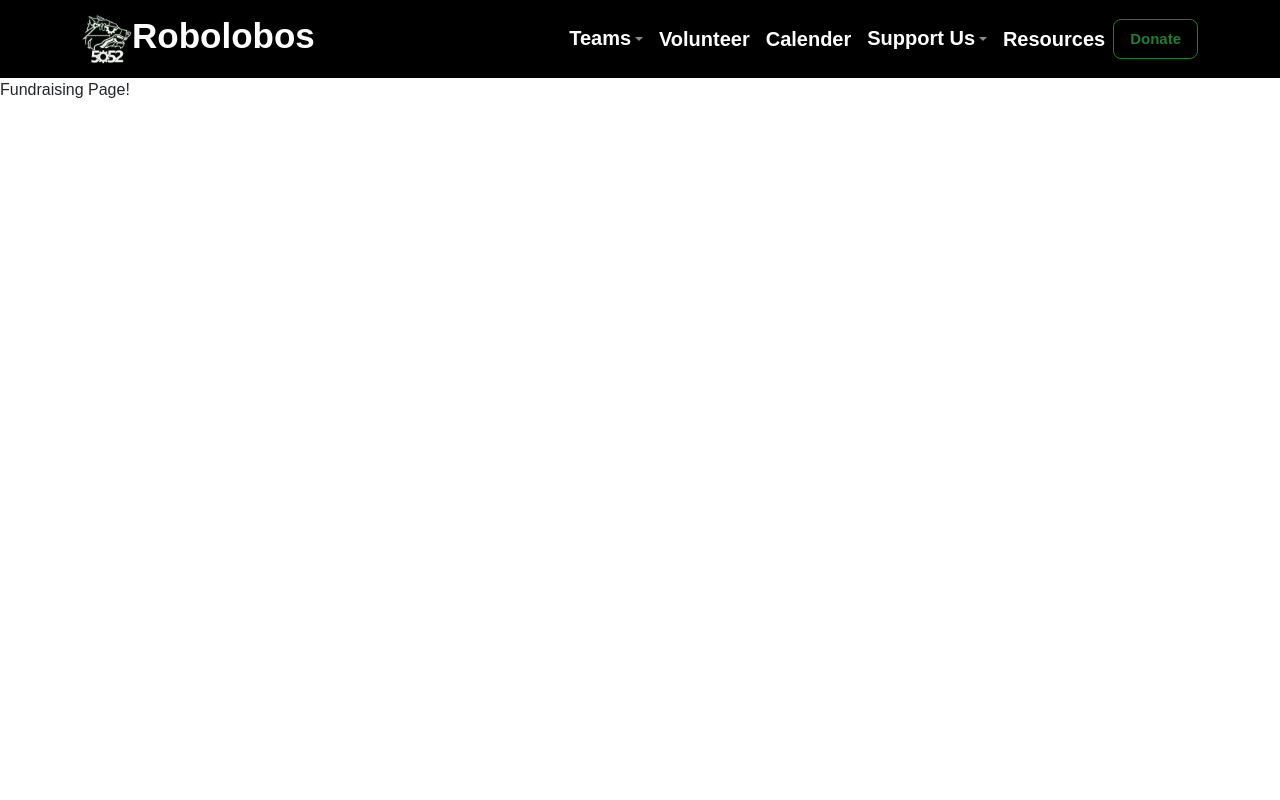
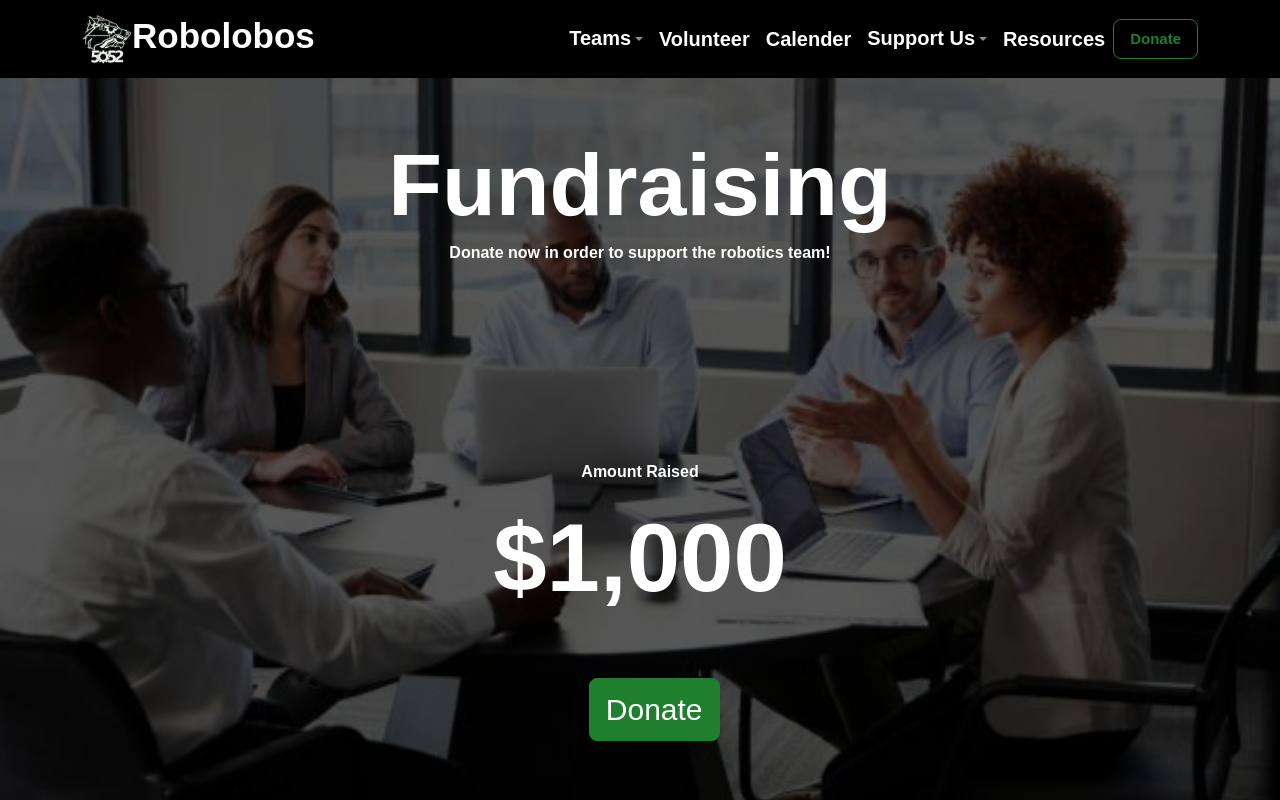
Before and after one commit to git-yash/robolobos-website, a React (Create React App) app: page /Support-Us/Fundraising in a window 1280 px wide. Built offline with nearby package versions, Linux system fonts and the light colour scheme.

Commit message:
started FundraisingPage.tsx

```diff
--- /dev/null
+++ b/src/Screens/SupportUsDropDown/FundraisingPage/FundraisingPage.css
@@ -0,0 +1,72 @@
+.FundraisingTitle {
+    width: 100%;
+    text-align: center;
+    margin: auto;
+    font-size: 550%;
+    height: 30px;
+    padding-top: 0;
+    font-weight: bold;
+}
+
+.FundraisingSubTitle {
+    width: 50%;
+    text-align: center;
+    margin: auto;
+    font-size: 100%;
+    height: 80%;
+    font-weight: bold;
+}
+
+.FundraisingCenter {
+    height: 200px;
+    align-content: center;
+    padding-left: 46%;
+    padding-top: 2%;
+    horiz-align: center;
+    align-items: center;
+    vertical-align: center;
+}
+
+.FundraisingCenter2 {
+    height: 200px;
+    align-content: center;
+    padding-left: 38%;
+    padding-top: 2%;
+    horiz-align: center;
+    align-items: center;
+    vertical-align: center;
+}
+
+.FundraisingAmount {
+    width: 100%;
+    text-align: center;
+    margin: auto;
+    font-size: 600%;
+    height: 30px;
+    font-weight: bold;
+}
+
+.FundraisingAboutDiv {
+    height: 1200px;
+    background-color: black;
+}
+h1, h2, h3, p, body, input {
+    font-family: 'proxima-nova', sans-serif;
+}
+
+input[type=text] {
+    transition: width 0.4s ease-in-out;
+    background-color: white;
+    #background-image: url('../../../../public/search-icon.png');
+    background-position: 10px 10px;
+    background-repeat: no-repeat;
+    border-radius: 4px;
+    border: 3px solid #555;
+    width: 20%;
+}
+
+input[type=text]:focus {
+    width: 39%;
+    border: 3px solid #555;
+    padding-left: 20%;
+}
--- a/src/Screens/SupportUsDropDown/FundraisingPage/FundraisingPage.tsx
+++ b/src/Screens/SupportUsDropDown/FundraisingPage/FundraisingPage.tsx
@@ -1,8 +1,36 @@
 import * as React from "react";
+import "../../HomePage/HomePage.css";
+import "./FundraisingPage.css";
 
 const FundraisingPage = () => {
+    let amount = "1,000";
     return (
-        <p>Fundraising Page!</p>
+        <>
+            <meta name="viewport" content="width=device-width, initial-scale=1"/>
+            <div className="parallax">
+                <h1 className="FundraisingTitle">Fundraising</h1>
+                <div className="pad50"></div>
+                <h1 className="FundraisingSubTitle">Donate now in order to support the robotics team!</h1>
+                <div className="pad100"></div>
+                <h1 className="FundraisingSubTitle">Amount Raised</h1>
+                <h1 className="FundraisingAmount">${amount}</h1>
+                <div className="pad60"></div>
+                <div className="FundraisingCenter">
+                    <button className="btn btn-lg btn-outline-primary-reverse center">
+                        Donate
+                    </button>
+                </div>
+                <div className="pad60"></div>
+
+                <div className="FundraisingAboutDiv figure">
+                    <h1 className="teamH1">Leaderboard</h1>
+                    <div className="pad60"></div>
+                    <div className="FundraisingCenter2">
+                        <input type="text"></input>
+                    </div>
+                </div>
+            </div>
+        </>
     );
 }
 
```
